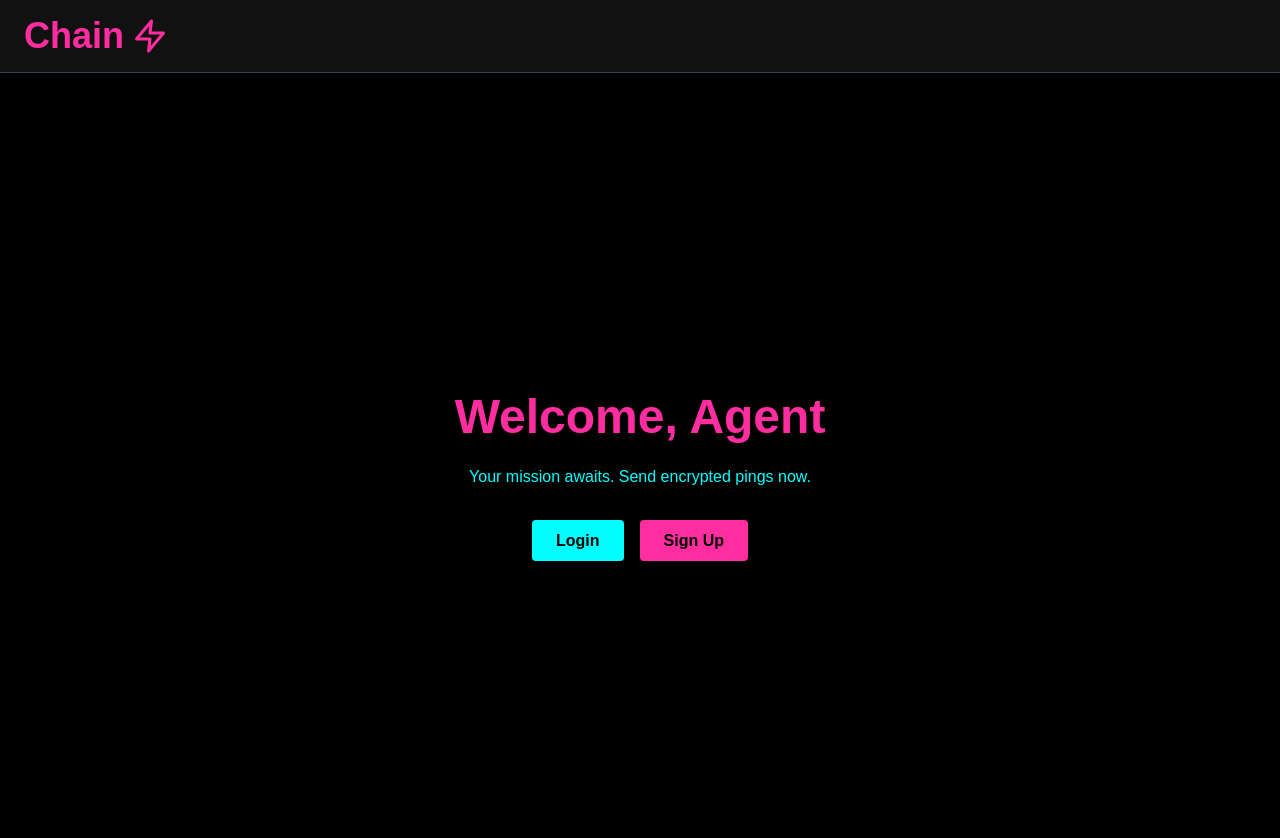
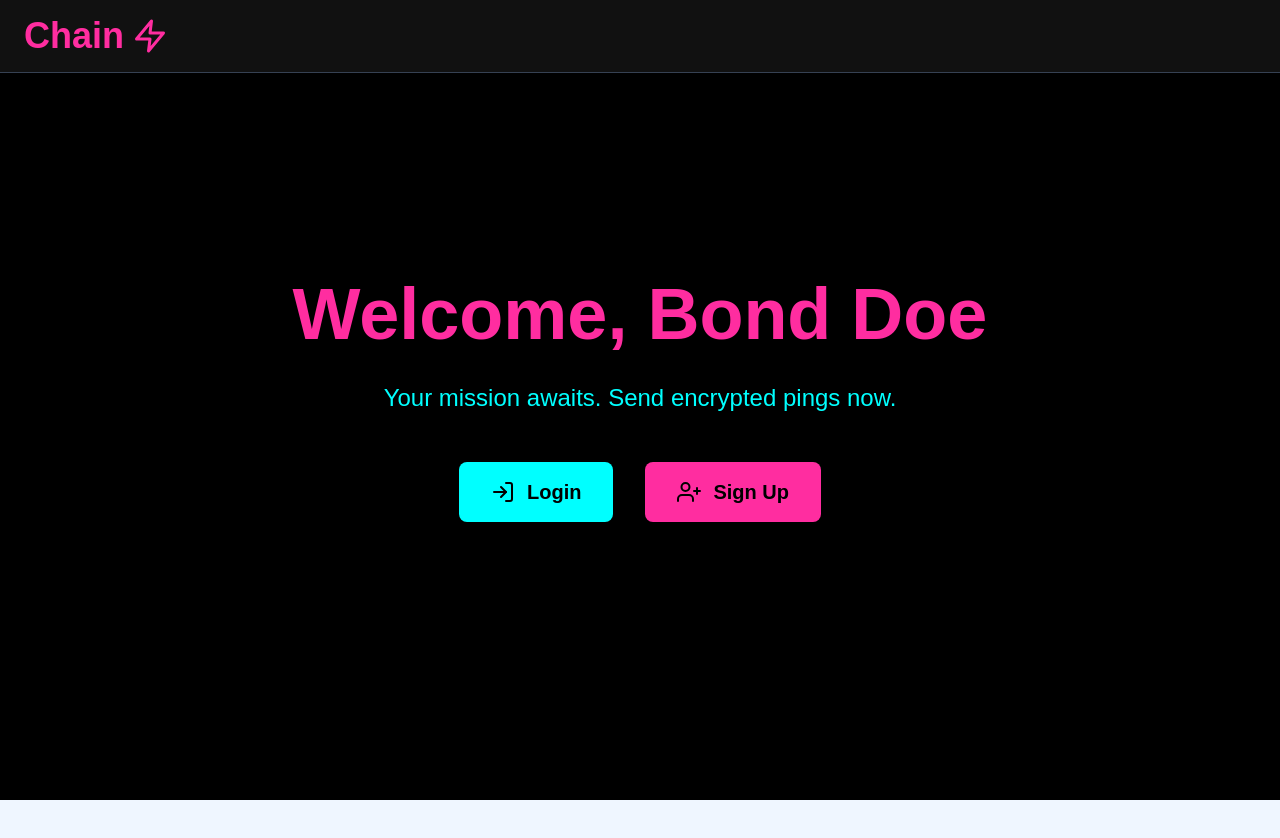
Before and after one commit to MischaGithub/basisP-fullstack-task, a Next.js app: page / in a window 1280 px wide. Shown: the top 838 px of the page. After the commit the page ends 800 px from the top, so only its background shows below. Built offline with nearby package versions, Linux system fonts and the light colour scheme; no server answers.

Commit message:
removed scroll of homepage

```diff
--- a/src/app/layout.tsx
+++ b/src/app/layout.tsx
@@ -26,7 +26,9 @@ export default function RootLayout({
 }>) {
   return (
     <html lang="en" suppressHydrationWarning>
-      <body>
+      <body
+        className={`${geistSans.variable} ${geistMono.variable} antialiased`}
+      >
         <QueryProvider>
           <div className="min-h-screen w-full bg-black text-white flex flex-col">
             <Navbar />
--- a/src/app/page.tsx
+++ b/src/app/page.tsx
@@ -1,26 +1,29 @@
 import Link from "next/link";
+import { FiLogIn, FiUserPlus } from "react-icons/fi";
 
 export default function HomePage() {
   return (
-    <div className="min-h-screen bg-black text-white flex flex-col items-center justify-center text-center">
-      <h1 className="text-5xl font-extrabold text-[#ff2da0] mb-6">
-        Welcome, Agent
+    <div className="h-screen bg-black text-white flex flex-col items-center justify-center text-center px-6">
+      <h1 className="text-6xl md:text-7xl font-extrabold text-[#ff2da0] mb-8 drop-shadow-lg">
+        Welcome, Bond Doe
       </h1>
-      <p className="text-[#00ffff] mb-10">
+      <p className="text-[#00ffff] text-xl md:text-2xl mb-12 max-w-xl drop-shadow-md">
         Your mission awaits. Send encrypted pings now.
       </p>
-      <div className="space-x-4">
+      <div className="flex space-x-8">
         <Link
           href="/login"
-          className="bg-[#00ffff] text-black font-bold px-6 py-3 rounded hover:bg-[#00cccc]"
+          className="flex items-center space-x-3 bg-[#00ffff] text-black font-extrabold px-8 py-4 rounded-lg hover:bg-[#00cccc] transition-colors shadow-lg"
         >
-          Login
+          <FiLogIn size={24} />
+          <span className="text-lg md:text-xl">Login</span>
         </Link>
         <Link
           href="/signup"
-          className="bg-[#ff2da0] text-black font-bold px-6 py-3 rounded hover:bg-[#e60080]"
+          className="flex items-center space-x-3 bg-[#ff2da0] text-black font-extrabold px-8 py-4 rounded-lg hover:bg-[#e60080] transition-colors shadow-lg"
         >
-          Sign Up
+          <FiUserPlus size={24} />
+          <span className="text-lg md:text-xl">Sign Up</span>
         </Link>
       </div>
     </div>
--- a/src/components/LogoutButton.tsx
+++ b/src/components/LogoutButton.tsx
@@ -3,7 +3,9 @@
 import { useLogout } from "@/hooks/useLogout";
 
 const LogoutButton = () => {
+  // Clear user from cache
   const logout = useLogout();
+
   return (
     <button onClick={logout} className="text-[#ff2da0] hover:underline">
       Logout
--- a/src/components/Navbar.tsx
+++ b/src/components/Navbar.tsx
@@ -4,10 +4,11 @@ import LogoutButton from "./LogoutButton";
 import { FiZap } from "react-icons/fi";
 
 export default async function Navbar() {
+  // Get current user
   const user = await getCurrentUser();
 
   return (
-    <nav className="flex justify-between items-center px-6 py-4 border-b border-gray-700 bg-[#111] sticky top-0 z-50">
+    <nav className="flex justify-between items-center px-6 py-4 border-b border-gray-700 bg-[#111] absolute top-0 z-50 min-w-screen">
       <Link
         href="/"
         className="flex items-center space-x-2 text-4xl font-extrabold text-[#ff2da0] hover:underline"
```
Also changed, not shown: src/actions/ping.actions.ts (+2 -6 lines).
